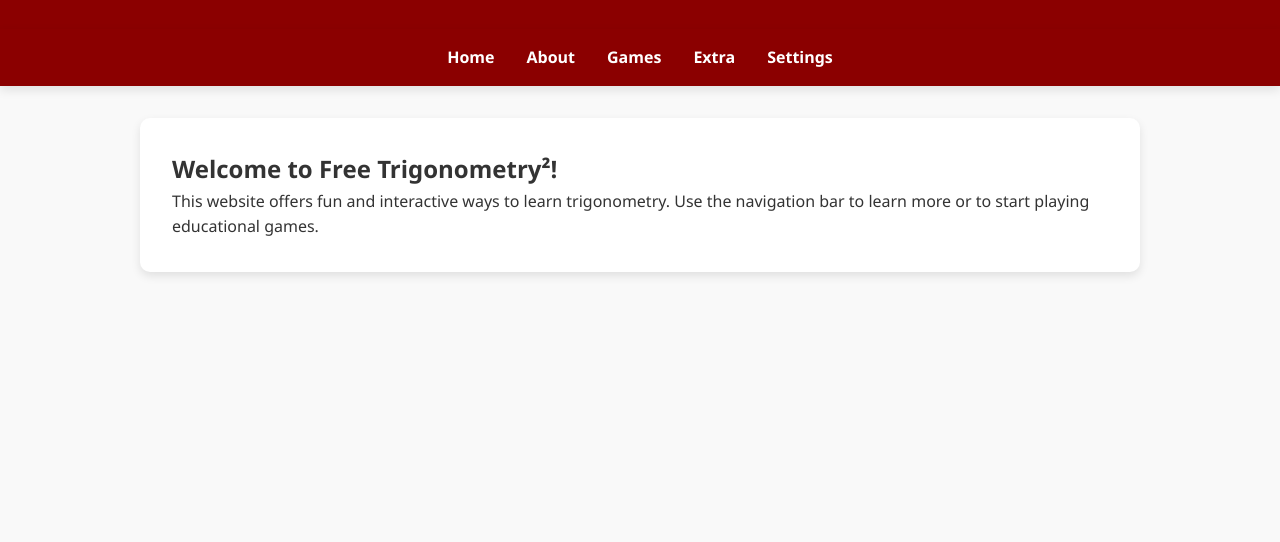
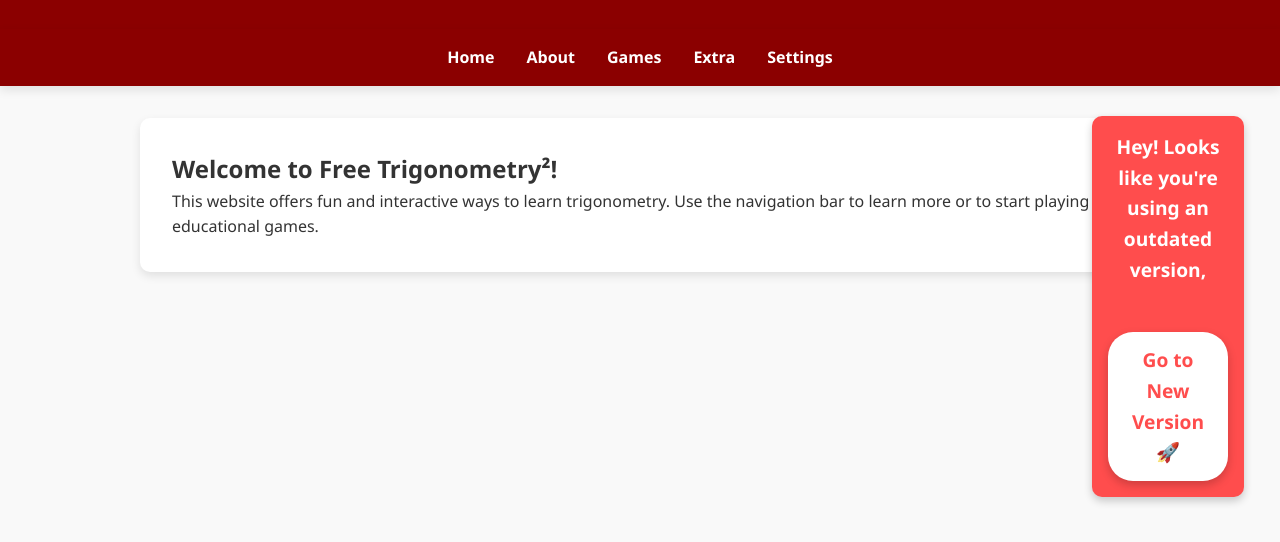
Before and after one commit to MrLogicism0/Free-Trigonometry-2, a plain HTML site: page index.html in a window 1280 px wide. Shown: the part 112-654 px from the top of the page. Drawn offline with Linux system fonts and the light colour scheme.

Commit message:
Update index.html

```diff
--- a/index.html
+++ b/index.html
@@ -150,6 +150,40 @@
   </style>
 </head>
 <body>
+<div id="updatePopup" style="
+  background-color: #ff4d4d;
+  color: white;
+  padding: 1rem;
+  text-align: center;
+  font-size: 1.2rem;
+  font-weight: bold;
+  box-shadow: 0 4px 8px rgba(0,0,0,0.2);
+  border-radius: 10px;
+  margin: 13rem;
+  max-width: 600px;
+  position: fixed;
+  top: 20px;
+  left: 75%;
+  transform: translateX(-50%);
+  z-index: 9999;
+">
+  Hey! Looks like you're using an outdated version,
+  <br><br>
+  <a href="https://q-bit.netlify.app/" style="
+    display: inline-block;
+    background: white;
+    color: #ff4d4d;
+    padding: 0.8rem 1.5rem;
+    margin-top: 1rem;
+    font-weight: bold;
+    text-decoration: none;
+    border-radius: 25px;
+    box-shadow: 0 4px 10px rgba(0,0,0,0.2);
+    transition: background 0.3s, color 0.3s;
+  " onmouseover="this.style.background='#ff4d4d';this.style.color='white';" onmouseout="this.style.background='white';this.style.color='#ff4d4d';">
+    Go to New Version 🚀
+  </a>
+</div>
   <header>
     <h1>Free Trigonometry²</h1>
     <p>Learn and play with trigonometry!</p>
```
